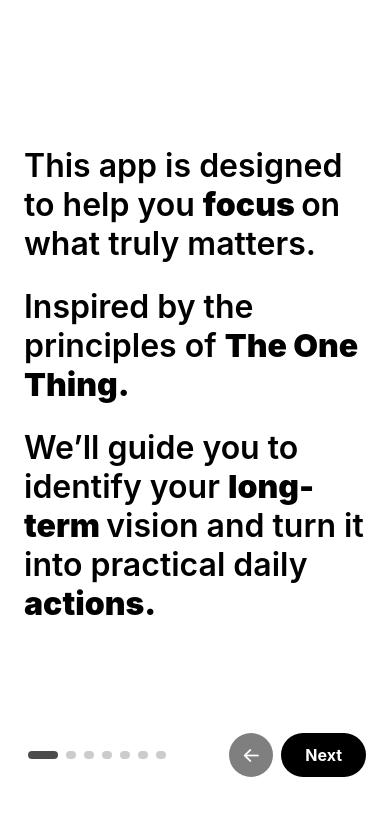
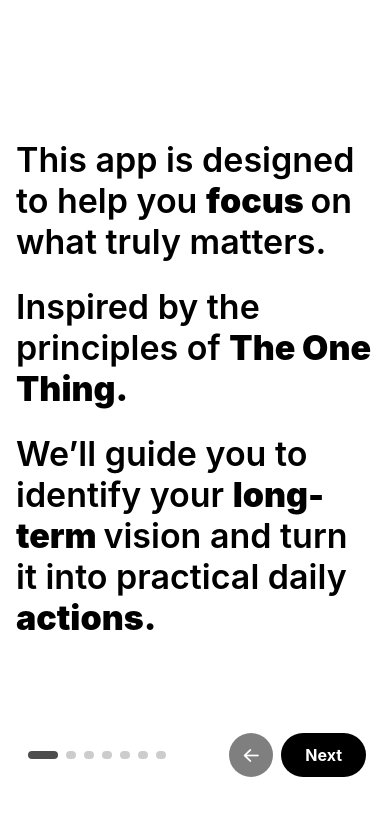
Before and after one commit to lnk00/the-one-thing, a React Native app: screen / in a window 390 px wide. Shown: the top 816 px of the page. Built offline with nearby package versions, Linux system fonts and the light colour scheme.

Commit message:
fix styling

```diff
--- a/PageIntro.tsx
+++ b/PageIntro.tsx
@@ -60,15 +60,14 @@
     height: SCREEN_HEIGHT,
     justifyContent: 'flex-start',
     alignItems: 'flex-start',
-    paddingHorizontal: 24,
+    paddingHorizontal: 16,
     gap: 24,
   },
   pageText: {
-    fontSize: 32,
+    fontSize: 34,
     fontWeight: '600',
   },
   boldText: {
-    fontSize: 32,
     fontWeight: '900',
   },
 });
--- a/PageLife.tsx
+++ b/PageLife.tsx
@@ -78,23 +78,20 @@
     width: SCREEN_WIDTH,
     height: SCREEN_HEIGHT,
     paddingHorizontal: 16,
-    paddingBottom: 20,
   },
   pageTitle: {
     fontSize: 32,
     fontWeight: '900',
-    marginBottom: 20,
   },
   chatContainer: {
     width: '100%',
-    paddingVertical: 10,
+    paddingVertical: 16,
   },
   messageContainer: {
     backgroundColor: '#F7F7F8',
     padding: 16,
     borderRadius: 12,
     maxWidth: '100%',
-    marginBottom: 12,
   },
   messageText: {
     fontSize: 16,
@@ -109,17 +106,13 @@
     borderWidth: 1,
     borderColor: '#f0f0f0',
     borderRadius: 12,
-    paddingVertical: 8,
-    paddingHorizontal: 8,
-    marginTop: 10,
+    padding: 8,
   },
   textInput: {
     flex: 1,
     fontSize: 16,
     color: '#333333',
     padding: 8,
-    minHeight: 40,
-    maxHeight: 100,
     borderRadius: 8,
     borderWidth: 1,
     borderColor: '#f0f0f0',
--- a/Pager.tsx
+++ b/Pager.tsx
@@ -1,4 +1,4 @@
-import { StyleSheet, View, Dimensions } from 'react-native';
+import { StyleSheet, View, Dimensions, Keyboard } from 'react-native';
 import Animated, {
   useSharedValue,
   useAnimatedScrollHandler,
@@ -70,6 +70,8 @@
         animated: true,
       });
 
+      Keyboard.dismiss();
+
       setCurrentIndex(nextIndex);
     }
   };
@@ -81,6 +83,8 @@
         index: prevIndex,
         animated: true,
       });
+
+      Keyboard.dismiss();
 
       setCurrentIndex(prevIndex);
     }
@@ -103,7 +107,7 @@
         showsVerticalScrollIndicator={false}
         onScroll={scrollHandler}
         scrollEventThrottle={16}
-        scrollEnabled={true}
+        scrollEnabled={false}
       />
       <Animated.View
         style={[styles.bottomControlsContainer, animatedKeyboardStyles]}
```
